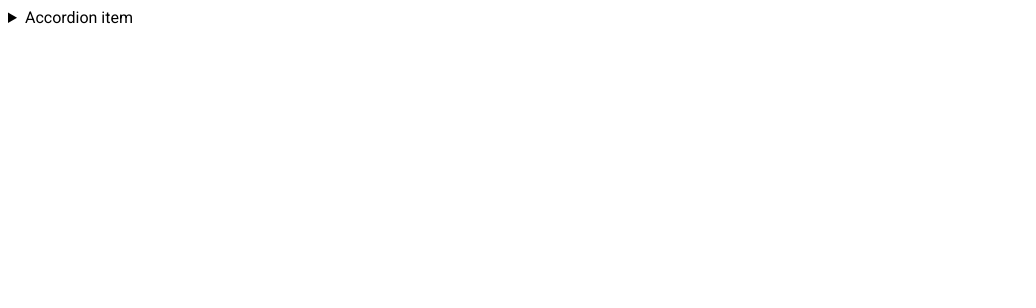
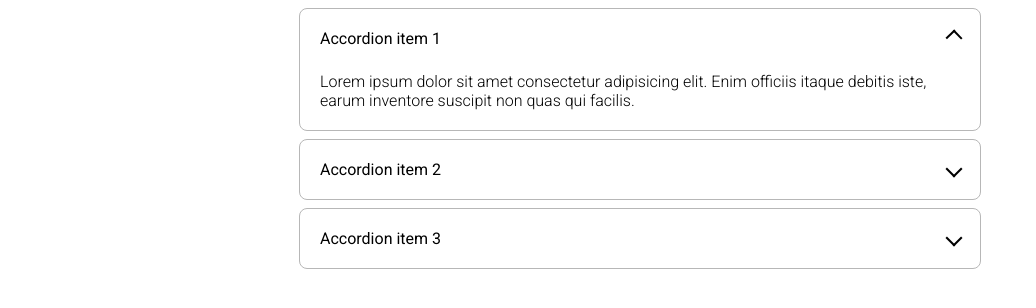
Before and after one commit to js-tasks-ru/htmlcss-20240412_kontakt-herman, a website: page 03-lection1/02-accordion/index.html in a window 1280 px wide. Shown: the whole page, without its empty margins (0-1036 px from the left). Drawn offline with Linux system fonts and the light colour scheme.

Commit message:
dz-3-create custom buttons and accordion

```diff
--- a/03-lection1/02-accordion/accordion.css
+++ b/03-lection1/02-accordion/accordion.css
@@ -1 +1,45 @@
-/* Стилизация аккордеона */
+details > summary {
+    list-style: none;
+}
+
+.accordion {
+    display: flex;
+    flex-direction: column;
+    align-items: center;
+}
+
+.details-item {
+    border: 1px solid rgb(183, 183, 183);
+    border-radius: 0.5rem;
+    width: 40rem;
+    padding: 20px;
+    margin-bottom: 8px;
+}
+
+.details-item:last-child {
+    margin-bottom: 0;
+}
+
+.accordion__summary {
+    display: flex;
+    justify-content: space-between;
+}
+
+.accordion__text {
+    font-weight: 300;
+    margin-top: 1.5rem;
+    margin-bottom: 0;
+}
+
+.arrow {
+    border: solid black;
+    border-width: 0 2px 2px 0;
+    display: inline-block;
+    padding: 5px;
+    transform: rotate(45deg);
+}
+
+
+details[open] .accordion__summary .arrow {
+    transform: rotate(226deg);
+}
--- a/03-lection1/02-accordion/index.html
+++ b/03-lection1/02-accordion/index.html
@@ -6,13 +6,34 @@
         <link rel="stylesheet" href="./accordion.css">
     </head>
     <body>
-        <details>
-            <summary>
-                Accordion item
-            </summary>
-            <p>
-                Hidden content
-            </p>
-        </details>
+        <div class="accordion">
+            <details class="details-item" open>
+                <summary class="accordion__summary">
+                        <span>Accordion item 1</span> <span><i class="arrow"></i></span>
+                </summary>
+                <p class="accordion__text">
+                    Lorem ipsum dolor sit amet consectetur adipisicing elit.
+                    Enim officiis itaque debitis iste, earum inventore suscipit non quas qui facilis.
+                </p>
+            </details>
+            <details class="details-item">
+                <summary class="accordion__summary">
+                        <span>Accordion item 2</span> <span><i class="arrow"></i></span>
+                </summary>
+                <p class="accordion__text">
+                    Lorem ipsum dolor sit amet consectetur adipisicing elit.
+                    Enim officiis itaque debitis iste, earum inventore suscipit non quas qui facilis.
+                </p>
+            </details>
+            <details class="details-item">
+                <summary class="accordion__summary">
+                        <span>Accordion item 3</span> <span><i class="arrow"></i></span>
+                </summary>
+                <p class="accordion__text">
+                    Lorem ipsum dolor sit amet consectetur adipisicing elit.
+                    Enim officiis itaque debitis iste, earum inventore suscipit non quas qui facilis.
+                </p>
+            </details>
+        </div>
     </body>
 </html>
```
Also changed, not shown: 03-lection1/01-button/button.css (+56 -0 lines), 03-lection1/01-button/index.html (+9 -0 lines).
